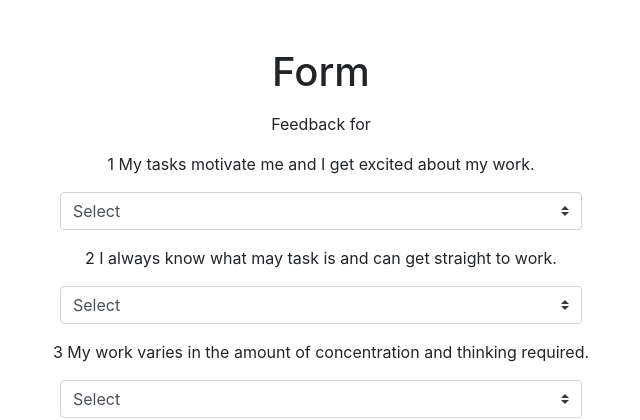
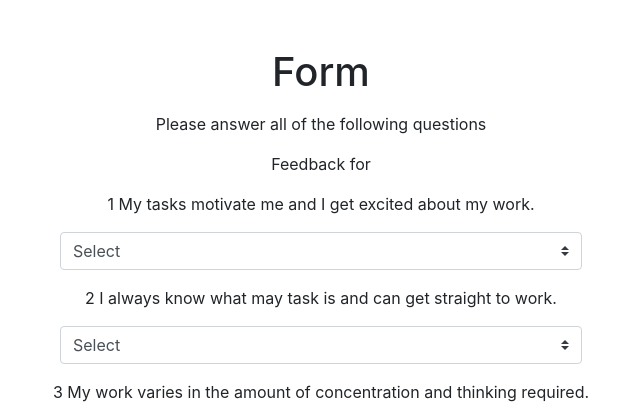
Before and after one commit to AGegen/leadership-measurement, a Flask app: template templates/employee_provide_feedback.html in a window 1280 px wide. Shown: the part 76-496 px from the top of the page, without its empty margins (319-959 px from the left). Run offline with Flask 2, Linux system fonts and the light colour scheme; the template is opened without the code that fills it, so the values that code supplies are empty; some libraries are stand-ins or nearby versions.

Commit message:
Add sentence

```diff
--- a/templates/employee_provide_feedback.html
+++ b/templates/employee_provide_feedback.html
@@ -11,6 +11,8 @@
     <script src="https://cdnjs.cloudflare.com/ajax/libs/jquery-validate/1.16.0/jquery.validate.min.js"></script>
 
     <h1 class="mb-3">Form</h1>
+
+    <p> Please answer all of the following questions</p>
 
     <!-- http://getbootstrap.com/docs/4.1/components/forms/ -->
     <form action="/employee_provide_feedback" method="post" class="needs-validation" id="frm" novalidate>
```
